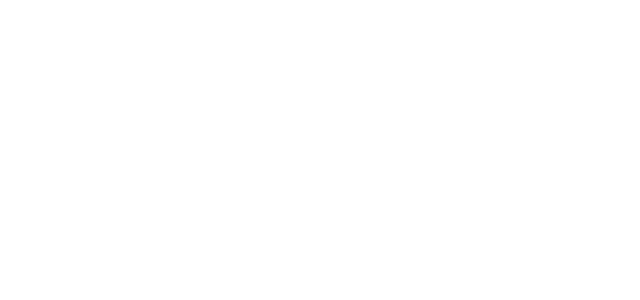
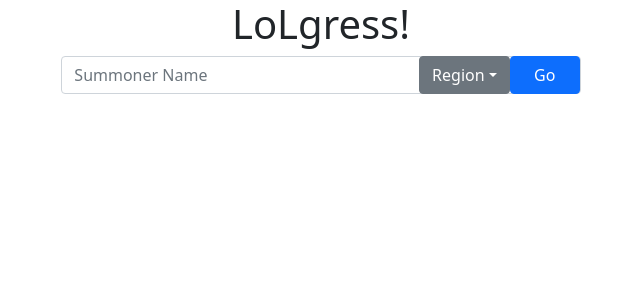
Before and after one commit to yianniw/yianniw.github.io, a React (Create React App) app: page /#/LoLgress in a window 1280 px wide. Shown: the top 300 px of the page, without its empty margins (319-959 px from the left). Built offline with nearby package versions, Linux system fonts and the light colour scheme.

Commit message:
added LoLgress home

```diff
--- a/package.json
+++ b/package.json
@@ -7,7 +7,9 @@
     "@testing-library/jest-dom": "^5.16.4",
     "@testing-library/react": "^13.1.1",
     "@testing-library/user-event": "^13.5.0",
+    "bootstrap": "^5.1.3",
     "react": "^18.0.0",
+    "react-bootstrap": "^2.2.3",
     "react-dom": "^18.0.0",
     "react-router-dom": "^5.3.1",
     "react-scripts": "5.0.1",
--- a/src/App.js
+++ b/src/App.js
@@ -3,6 +3,7 @@
 import About from './About';
 import {Route, Link} from 'react-router-dom';
 import UnderConstruction from './UnderConstruction';
+import LoLgress from './LoLgress';
 
 function App() {
   return (
@@ -10,6 +11,7 @@
       <Route exact path="/" component={UnderConstruction} />
       <Route exact path="/home" component={Home} />
       <Route exact path="/about" component={About} />
+      <Route exact path="/LoLgress" component={LoLgress} />
     </div>
   );
 }
--- /dev/null
+++ b/src/LoLgress.js
@@ -0,0 +1,70 @@
+import React from 'react'
+import { Button, Dropdown, DropdownButton, Form } from 'react-bootstrap';
+
+function LoLgress() {
+  return (
+    <div>
+      <h1>LoLgress!</h1>
+      <div className='row'>
+        <div className='col'></div>
+        <div className='col-5' style={{position: 'relative'}}>
+          <NameForm />
+          <div style={{display: 'flex', position: 'absolute', top: '0px', right: '13px'}}>
+            <RegionPicker />
+            <GoButton />
+          </div>
+        </div>
+        <div className='col'></div>
+      </div>
+    </div>
+  )
+}
+
+class NameForm extends React.Component {
+  render() {
+    return (
+      <div className="name-form">
+        <Form id="name-form">
+          <Form.Control maxlength="16" placeholder="Summoner Name" />
+        </Form>
+      </div>
+    )
+  }
+}
+
+class RegionPicker extends React.Component {
+  constructor(props) {
+    super(props);
+    this.state = { btnTitle: "Region" }
+    // TODO: automatically determine region
+  }
+
+  handleChange(val) {
+    this.setState( {btnTitle: val} );
+  }
+
+  render() {
+    return (
+      <div className="region-picker">
+        <DropdownButton id="region-picker" variant="secondary" menuVariant="dark" title={this.state.btnTitle}>
+          <Dropdown.Item onClick={(e) => this.handleChange(e.target.textContent)}>NA</Dropdown.Item>
+          <Dropdown.Item onClick={(e) => this.handleChange(e.target.textContent)}>EUW</Dropdown.Item>
+          <Dropdown.Item onClick={(e) => this.handleChange(e.target.textContent)}>KR</Dropdown.Item>
+          <Dropdown.Item onClick={(e) => this.handleChange(e.target.textContent)}>JP</Dropdown.Item>
+        </DropdownButton>
+      </div>
+    )
+  }
+}
+
+class GoButton extends React.Component {
+  render() {
+    return (
+      <div className='go-button'>
+        <Button style={{width: '70px'}}>Go</Button>
+      </div>
+    )
+  }
+}
+
+export default LoLgress;
--- a/src/index.js
+++ b/src/index.js
@@ -3,8 +3,9 @@
 import './index.css';
 import App from './App';
 import reportWebVitals from './reportWebVitals';
-import { BrowserRouter } from 'react-router-dom';
 import { HashRouter } from 'react-router-dom';
+import 'bootstrap/dist/js/bootstrap.bundle';
+import 'bootstrap/dist/css/bootstrap.min.css';
 
 const root = ReactDOM.createRoot(document.getElementById('root'));
 root.render(
```
Also changed, not shown: 1 other file (tests, documents, lock files or other folders).
